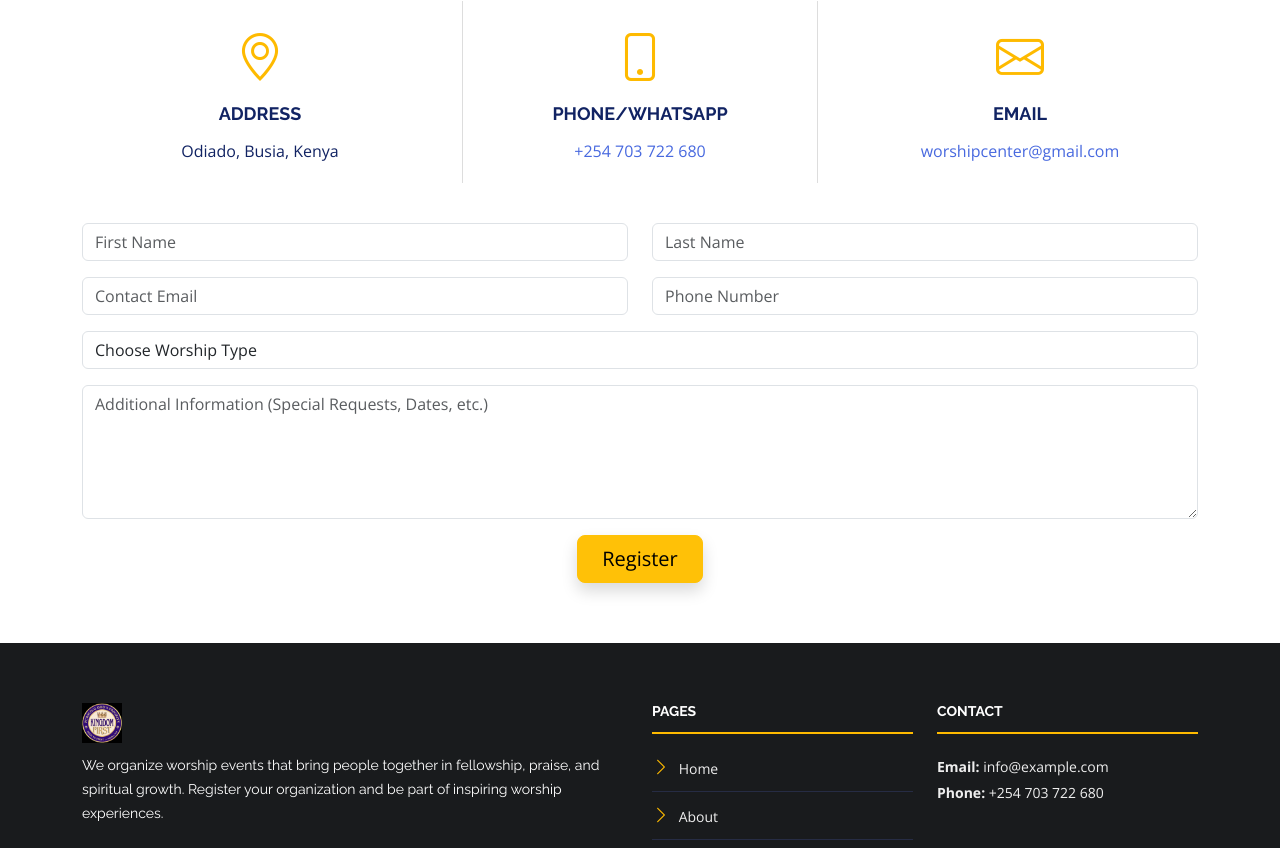
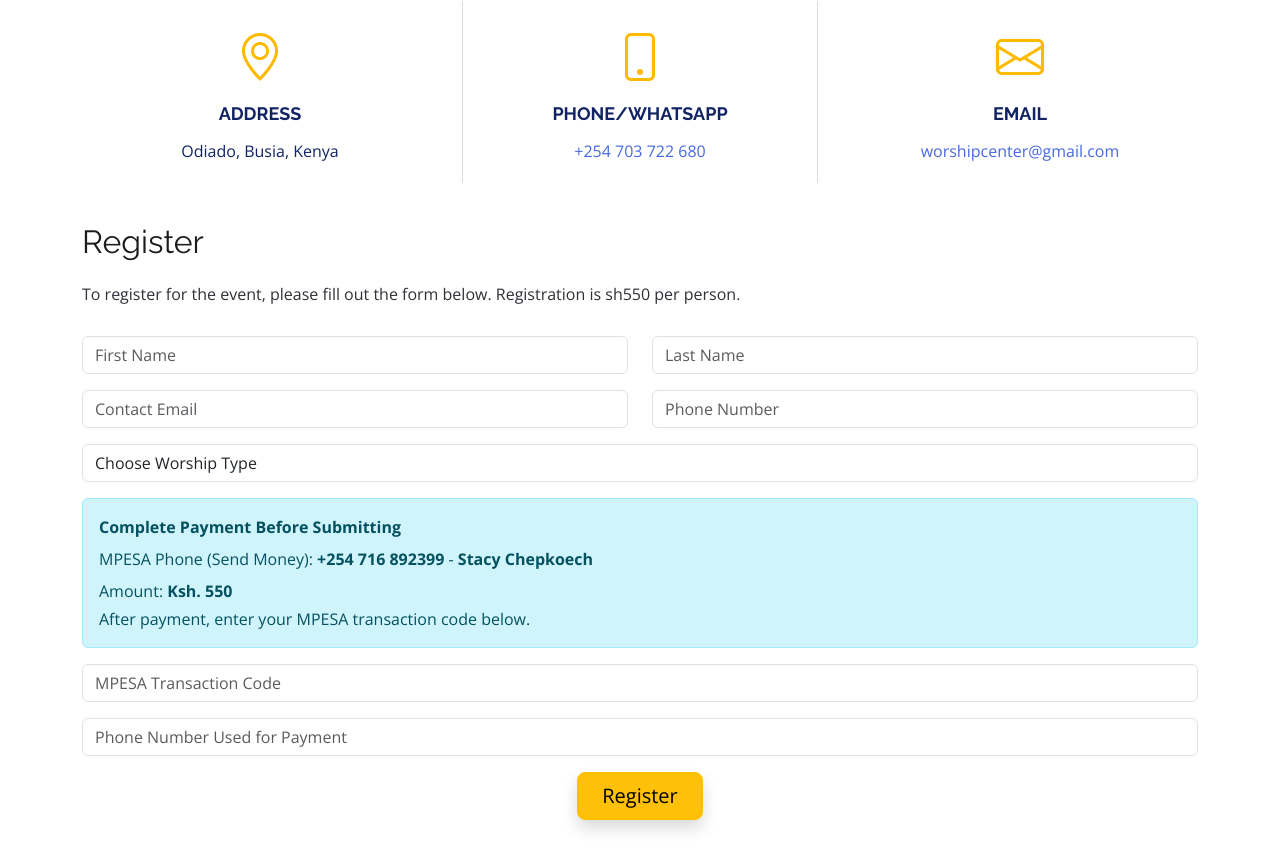
Before and after one commit to wwmwabini/worship-event, a Django app: page / in a window 1280 px wide. Shown: the part 2600-3448 px from the top of the page. Run offline with Django 5.2, Linux system fonts and the light colour scheme; some libraries are stand-ins or nearby versions.

Commit message:
Added payment details on form and fixed display on admin

```diff
--- a/core/event/forms.py
+++ b/core/event/forms.py
@@ -5,4 +5,4 @@ from .models import Registration
 class RegistrationForm(forms.ModelForm):
     class Meta:
         model = Registration
-        fields = ['first_name', 'last_name', 'email', 'phone', 'worship_type', 'notes']
+        fields = ['first_name', 'last_name', 'email', 'phone', 'worship_type', 'payment_transaction', 'payment_number']
--- a/core/event/models.py
+++ b/core/event/models.py
@@ -12,7 +12,9 @@ class Registration(models.Model):
     email = models.EmailField()
     phone = models.CharField(max_length=15)
     worship_type = models.TextField(choices=WORSHIP_TYPE, default="Solo")
-    notes = models.TextField(blank=True)
+    payment_transaction = models.TextField(blank=True)
+    payment_number = models.TextField(blank=True)
+    is_paid = models.BooleanField(default=False)
     created_at = models.DateTimeField(default=timezone.now)
     updated_at = models.DateTimeField(default=timezone.now)
 
--- a/core/event/templates/event/home.html
+++ b/core/event/templates/event/home.html
@@ -25,7 +25,7 @@
           <span>🏇</span>
         </div>
       </div>
-      <a href="#about" class="about-btn scrollto">About The Event</a>
+      <a href="#contact" class="about-btn scrollto">Register Now</a>
     </div>
   </section><!-- End Hero Section -->
 
@@ -222,6 +222,9 @@
 
         </div>
 
+        <h2>Register</h2>
+        <p>To register for the event, please fill out the form below. Registration is sh550 per person.</p>
+
         <div class="form">
           <!-- Start of flash messages -->
             {% if messages %}
@@ -271,8 +274,32 @@
               </select>
             </div>
 
+            <!-- PAYMENT INSTRUCTIONS -->
+
+            <div class="alert alert-info mt-3">
+
+              <strong>Complete Payment Before Submitting</strong>
+
+              <p class="mb-1 mt-2">
+              MPESA Phone (Send Money): <strong>+254 716 892399</strong> - <strong>Stacy Chepkoech</strong>
+              </p>
+
+              <p class="mb-1 mt-2">
+              Amount: <strong>Ksh. 550</strong>
+              </p>
+
+              <p class="mb-0">
+              After payment, enter your MPESA transaction code below.
+              </p>
+
+            </div>
+
             <div class="form-group mt-3">
-              <textarea class="form-control" name="notes" rows="5" placeholder="Additional Information (Special Requests, Dates, etc.)"></textarea>
+              <input class="form-control" name="{{form.payment_transaction.name}}" rows="5" placeholder="MPESA Transaction Code" required>
+            </div>
+
+            <div class="form-group mt-3">
+              <input class="form-control" name="{{form.payment_number.name}}" rows="5" placeholder="Phone Number Used for Payment" required>
             </div>
 
             <div class="text-center mt-3">
@@ -281,6 +308,7 @@
 
           </form>
         </div>
+
       </div>
     </section><!-- End Contact Section -->
 
--- a/core/event/views.py
+++ b/core/event/views.py
@@ -18,10 +18,11 @@ def event_home(request):
                     email=fields['email'],
                     phone=fields['phone'],
                     worship_type=fields['worship_type'],
-                    notes=fields['notes']
+                    payment_transaction=fields['payment_transaction'],
+                    payment_number=fields['payment_number'],
                 )
                 registration.save()
-                messages.success(request, 'Registration successful! Thank you for registering.')
+                messages.success(request, 'Thank you for registering. Your payment is being verified. You will receive a confirmation email shortly.')
             except Exception as e:
                 messages.error(request, f'An error occurred during registration: {e}')
             return redirect(f"{request.path}#contact")
```
Also changed, not shown: core/event/admin.py (+36 -1 lines), core/event/migrations/0002_rename_notes_registration_payment_number_and_more.py (added).
